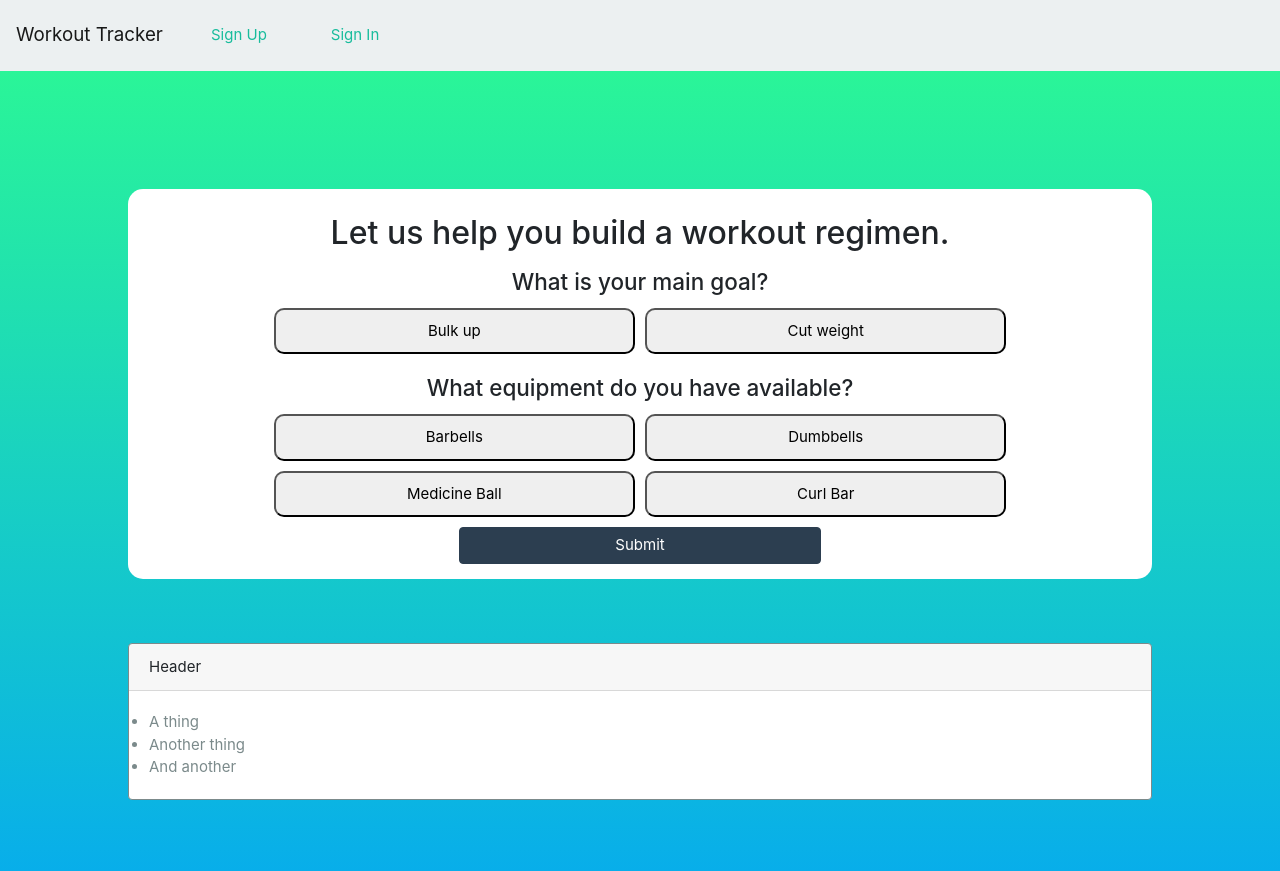
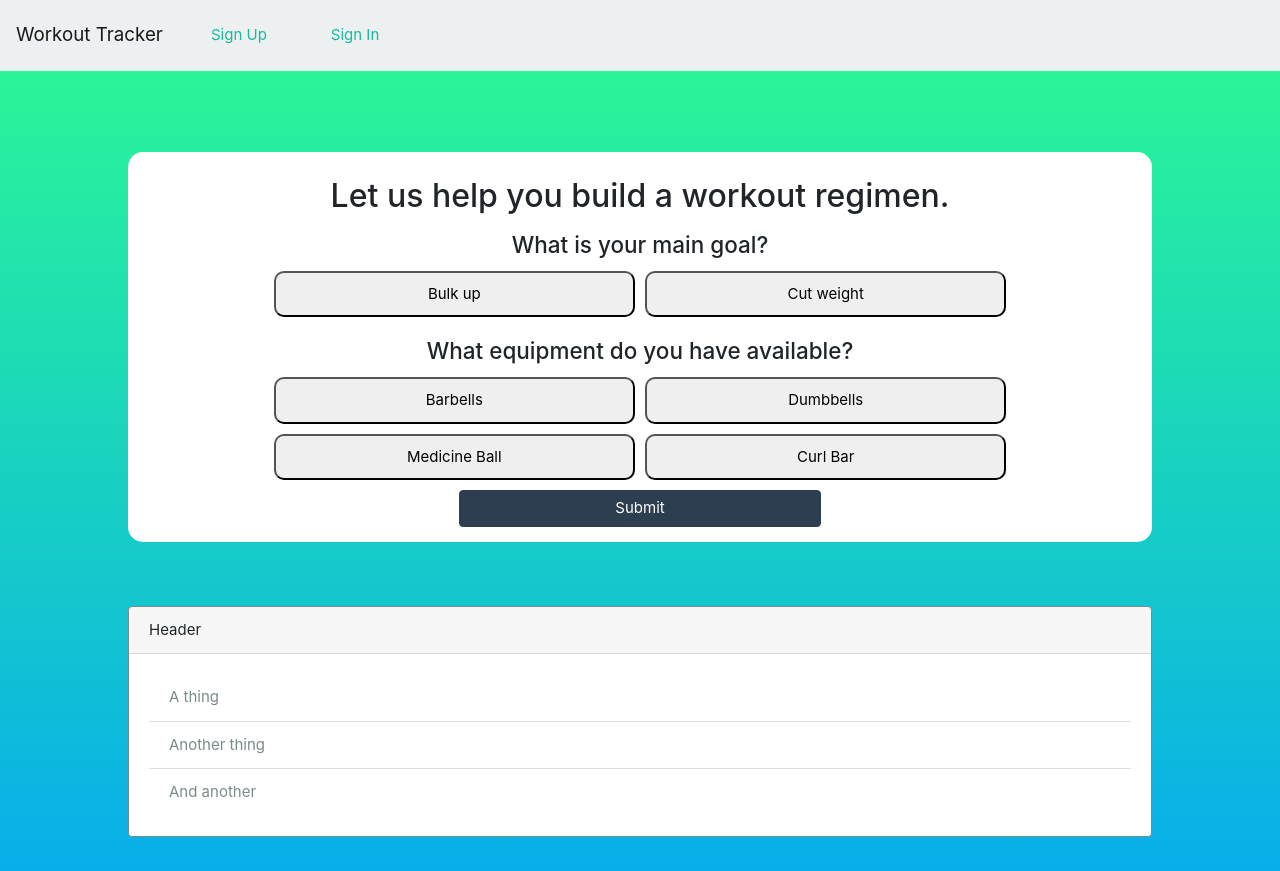
Before and after one commit to garrettmroberts/workout-planner, a React (Create React App) app in the folder client/: page /calendar in a window 1280 px wide. Built offline with nearby package versions, Linux system fonts and the light colour scheme; no server answers.

Commit message:
aesthetic cleanup of cards

```diff
--- a/client/src/components/Card/index.js
+++ b/client/src/components/Card/index.js
@@ -6,10 +6,10 @@ function Card(props) {
     <div className="card border-dark mb-3">
       <div className="card-header">Header</div>
       <div className="card-body text-dark">
-        <ul className="list-group">
-          <li>A thing</li>
-          <li>Another thing</li>
-          <li>And another</li>
+        <ul className="list-group list-group-flush">
+          <li className="list-group-item">A thing</li>
+          <li className="list-group-item">Another thing</li>
+          <li className="list-group-item">And another</li>
         </ul>
       </div>
     </div>
--- a/client/src/components/WorkoutCalendar/index.js
+++ b/client/src/components/WorkoutCalendar/index.js
@@ -1,20 +1,41 @@
 import React from "react";
 import axios from "axios";
+import { useStoreContext, StoreProvider } from "../../utils/GlobalState";
 import Card from "../Card";
 
 function WorkoutCalendar() {
 
-  {axios.get("/api/users/5ea7861272cd772da6b106d5")
+  let dummyData = [
+    {
+      day: 4 - 28,
+      workouts: [
+        {
+          name: "workout1",
+          sets: "3x10"
+        },
+        {
+          name: "workout2",
+          sets: "3x10"
+        },
+        {
+          name: "workout3",
+          sets: "3x10"
+        }
+      ]
+    }
+  ]
+
+  axios.get("/api/users/5ea7861272cd772da6b106d5")
     .then(user => {
       const userCalendar = user.data.calendar;
       console.log("USER CALENDAR: ", userCalendar);
       // Return a card for each entry in the userCalendar
     })
-    .catch(err => console.log(err));}
+    .catch(err => console.log(err));
 
-    return(
-      <Card />
-    )
+  return(
+    <Card />
+  )
 
 
 }
--- a/client/src/pages/Calendar.js
+++ b/client/src/pages/Calendar.js
@@ -9,12 +9,14 @@ function Calendar(){
     goals: "",
     equipment: []
   });
-  // const [store] = useStoreContext();
+
+  const [store] = useStoreContext();
+
   return(
     <div className="wrapper">
       <GoalsForm state={formState} setState={setFormState}/>
       <WorkoutCalendar />
     </div>
-  )
+  );
 };
 export default Calendar;
```
